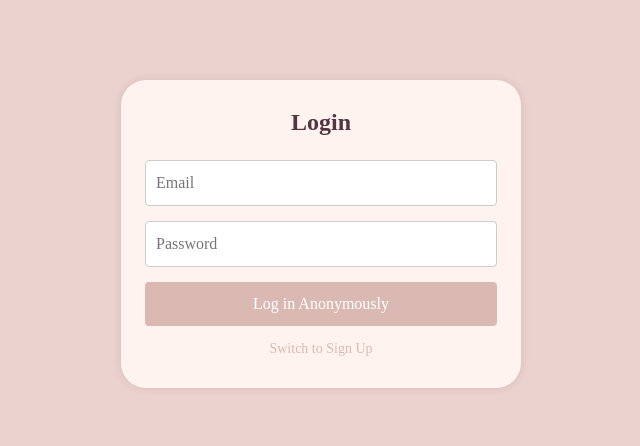
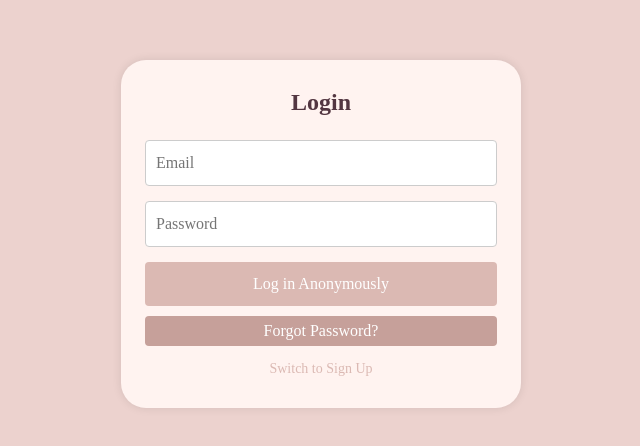
Before and after one commit to emilypondaven/Recipe-Ingredients-Webapp, a React (Vite) app: page / in a window 1280 px wide. Shown: the part 166-612 px from the top of the page, without its empty margins (319-959 px from the left). Built offline with nearby package versions, Linux system fonts and the light colour scheme; no server answers; a web font is replaced by a local one.

Commit message:
password reset fixed

```diff
--- a/src/App.jsx
+++ b/src/App.jsx
@@ -7,9 +7,10 @@ import WhatToCook from "./pages/WhatToCook";
 import SnackRecommendation from "./pages/SnackRecommendation";
 import { collection, getDocs } from "firebase/firestore";
 import { db } from "./config/Firebase";
-import Auth from "./pages/Auth"
 import { AuthContext } from "./components/AuthProvider"
 import PrivateRoute from "./components/PrivateRoute";
+import LogInOrSignUp from "./pages/LogInOrSignUp";
+import PasswordReset from "./pages/PasswordReset";
 
 function App() {
   const { user } = useContext(AuthContext);
@@ -41,7 +42,8 @@ function App() {
   return (
     <Router>
       <Routes>
-        <Route path="/" element={<Auth />} />
+        <Route path="/" element={<LogInOrSignUp />} />
+        <Route path="/password-reset" element={<PasswordReset />} />
         <Route
           path="/home"
           element={<PrivateRoute element={Home} getLikedRecipes={getLikedRecipes} />}
--- a/src/components/AuthProvider.jsx
+++ b/src/components/AuthProvider.jsx
@@ -4,7 +4,8 @@ import {
     createUserWithEmailAndPassword,
     onAuthStateChanged,
     signInWithEmailAndPassword,
-    signOut
+    signOut,
+    sendPasswordResetEmail
 } from "firebase/auth"
 
 const AuthContext = createContext(null);
@@ -24,6 +25,10 @@ const AuthProvider = ({ children }) => {
         return signOut(auth);
     }
 
+    const sendResetEmail = (email) => {
+        return sendPasswordResetEmail(auth, email);
+    }
+
     useEffect(() => {
         const unsubscribe = onAuthStateChanged(auth, (currentUser) => {
             setUser(currentUser);
@@ -38,7 +43,8 @@ const AuthProvider = ({ children }) => {
         createUser,
         user,
         loginUser,
-        logOut
+        logOut,
+        sendResetEmail
     };
 
     return <AuthContext.Provider value={authValue}>
--- a/src/pages/Auth.jsx
+++ b/src/pages/LogInOrSignUp.jsx
@@ -2,7 +2,7 @@ import React, { useContext, useState } from 'react';
 import { useNavigate } from 'react-router-dom';
 import { AuthContext } from "../components/AuthProvider";
 
-export default function Auth() {
+export default function LogInOrSignUp() {
   const navigate = useNavigate();
 
   const [isLogin, setIsLogin] = useState(true);
@@ -16,6 +16,10 @@ export default function Auth() {
     setMessage("");
   };
 
+  const resetPasswordForm = () => {
+    navigate("/password-reset");
+  };
+
   // Handles submit - need to add some connection to google
   const handleSubmit = async (e) => {
     e.preventDefault();
@@ -23,7 +27,7 @@ export default function Auth() {
     if (isLogin) {
       // Handle login
       try {
-        if (!(email && password)) {
+        if (!email && !password) {
           await loginUser("visitor.email@gmail.com", "visitorpass1297")
         } else {
           await loginUser(email, password);
@@ -67,11 +71,15 @@ export default function Auth() {
           <button type="submit" style={styles.button}>
             {isLogin ? email || password ? 'Login' : 'Log in Anonymously' : 'Sign Up'}
           </button>
+          {isLogin ? <button onClick={resetPasswordForm} style={styles.buttonPass}>
+            Forgot Password?
+          </button> : ""}
           {message && <p style={styles.message}>{message}</p>}
         </form>
         <button onClick={toggleForm} style={styles.toggleButton}>
           {isLogin ? 'Switch to Sign Up' : 'Switch to Login'}
         </button>
+
       </div>
     </div>
   );
@@ -102,6 +110,7 @@ const styles = {
   },
   form: {
     display: 'flex',
+    justifyContent: 'center',
     flexDirection: 'column',
   },
   input: {
@@ -110,6 +119,16 @@ const styles = {
     borderRadius: '4px',
     border: '1px solid #ccc',
     fontSize: '16px',
+  },
+  buttonPass: {
+    padding: '3px',
+    marginTop: '10px',
+    backgroundColor: '#c6a09a',
+    color: '#fff',
+    border: 'none',
+    borderRadius: '4px',
+    fontSize: '16px',
+    cursor: 'pointer',
   },
   button: {
     padding: '10px',
--- /dev/null
+++ b/src/pages/PasswordReset.jsx
@@ -0,0 +1,105 @@
+import { AuthContext } from "../components/AuthProvider";
+import { useContext, useState } from 'react';
+
+export default function PasswordResetPassword() {
+  const [email, setEmail] = useState('');
+  const [message, setMessage] = useState('');
+  const [error, setError] = useState('');
+  const { sendResetEmail } = useContext(AuthContext);
+
+  const handlePasswordReset = async (e) => {
+    e.preventDefault();
+
+    try {
+      await sendResetEmail(email);
+      setMessage('YAY!! Password reset email sent! Please check your inbox.');
+      setError('');
+    } catch (error) {
+      setError('NORREE!! Looks like an invalid email. Try entering a different one.');
+      setMessage('');
+    }
+  };
+
+  return (
+    <div style={styles.container}>
+      <h1 style={styles.header}>Reset Password</h1>
+      <form onSubmit={handlePasswordReset} style={styles.form}>
+        <input
+          type="email"
+          value={email}
+          onChange={(e) => setEmail(e.target.value)}
+          placeholder="Enter your email"
+          style={styles.input}
+        />
+        <button type="submit" style={styles.button}>Send Password Reset Email</button>
+        {message && <p style={styles.message}>{message}</p>}
+        {error && <p style={styles.error}>{error}</p>}
+        <button type="button" style={styles.buttonReturn} onClick={() => window.location.href = '/'}>Return to Log In</button>
+      </form>
+    </div>
+  );
+};
+
+const styles = {
+  container: {
+    display: 'flex',
+    flexDirection: 'column',
+    alignItems: 'center',
+    justifyContent: 'center',
+    minHeight: '100vh',
+    backgroundColor: '#ecd2ce',
+    padding: '5em',
+  },
+  header: {
+    fontSize: '2rem',
+    marginBottom: '20px',
+    color: '#533641',
+  },
+  form: {
+    display: 'flex',
+    flexDirection: 'column',
+    width: '100%',
+    maxWidth: '400px',
+    padding: '20px',
+    borderRadius: '8px',
+    boxShadow: '0 0 10px rgba(0, 0, 0, 0.1)',
+    backgroundColor: '#fff3f0',
+  },
+  input: {
+    marginBottom: '10px',
+    padding: '10px',
+    fontSize: '1rem',
+    borderRadius: '4px',
+    border: '1px solid #ddd',
+  },
+  button: {
+    padding: '10px',
+    fontSize: '1rem',
+    borderRadius: '4px',
+    border: 'none',
+    color: '#fff',
+    backgroundColor: '#DBB9B3',
+    cursor: 'pointer',
+    marginTop: '10px',
+    transition: 'background-color 0.3s',
+  },
+  buttonReturn: {
+    padding: '10px',
+    fontSize: '1rem',
+    borderRadius: '4px',
+    border: 'none',
+    color: '#fff',
+    backgroundColor: '#c6a09a',
+    cursor: 'pointer',
+    marginTop: '10px',
+    transition: 'background-color 0.3s',
+  },
+  message: {
+    color: '#533641',
+    marginTop: '10px',
+  },
+  error: {
+    color: '#533641',
+    marginTop: '10px',
+  },
+};
```
